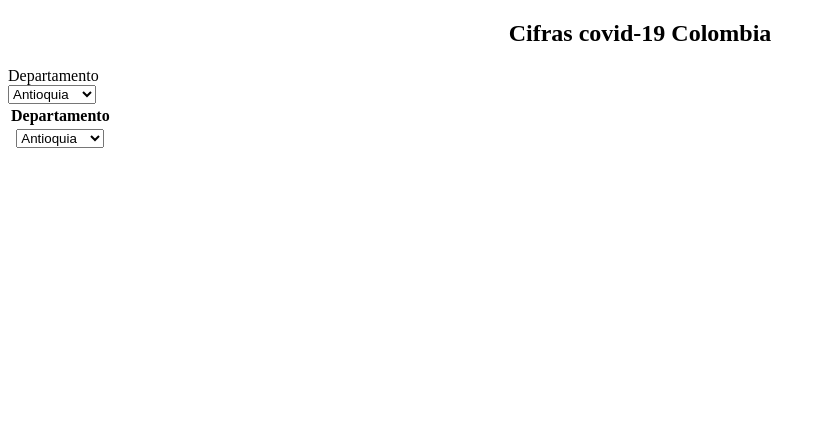
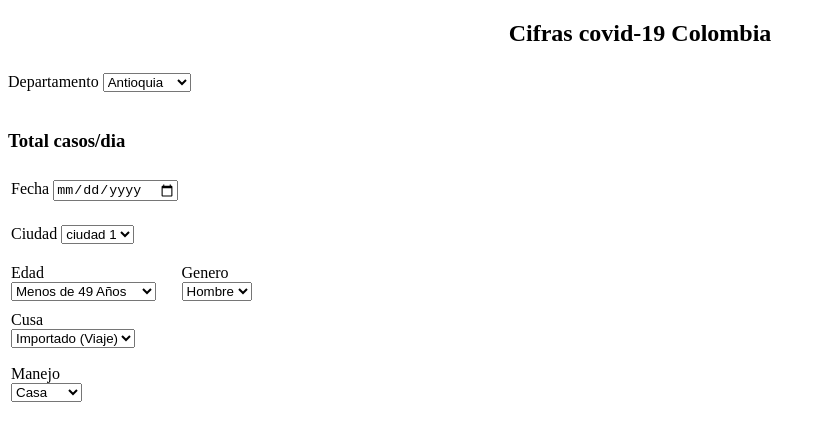
Before and after one commit to CamiloGanem/TallerHTMLyCSS, a plain HTML site: page EJercicio1/index.html in a window 1280 px wide. Shown: the whole page, without its empty margins (0-825 px from the left). Drawn offline with Linux system fonts and the light colour scheme.

Commit message:
inicio ejercicio 1

```diff
--- a/EJercicio1/index.html
+++ b/EJercicio1/index.html
@@ -1,24 +1,21 @@
 <!DOCTYPE html>
 <html lang="es">
+
 <head>
     <link rel="stylesheet" href="esilos.css" />
     <meta charset="UTF-8" />
     <meta http-equiv="X-UA-Compatible" content="IE=edge" />
-    <meta name="viewport" content="width=device-width, initial-scale=1.0" />
+    <meta name="viewport" content="widtd=device-widtd, initial-scale=1.0" />
     <title>Ejercicio 1</title>
 </head>
+
 <body>
     <div>
         <h2 style="text-align: center">Cifras covid-19 Colombia</h2>
     </div>
     <div>
-      <form>
-          <div>
-              <div>
         <label>Departamento</label>
-              </div>
-              <div>
-                <select>
+        <select style="margin-top: 0.5%;">
             <option>Antioquia</option>
             <option>Atlantico</option>
             <option>Bogotá DC</option>
@@ -28,32 +25,68 @@
             <option>Antioquia</option>
         </select>
     </div>
-          </div>
-      </form>
-    </div>
-    <div>
+    <div style="margin-top: 3%;">
         <table>
-            <thead>
+            <tbody>
+                <tr><h3>Total casos/dia</h3></tr>
                 <tr>
-                    <th>Departamento</th>
+                    <td style="height: 30px;">
+                        <label>Fecha</label>
+                        <input type="date">
+                    </td>
                 </tr>
-            </thead>
-            <tbody>
+
                 <tr>
-                    <th>
+                    <td style="text-align: left; height: 50px;">
+                        <label>Ciudad</label>
                         <select>
-                            <option>Antioquia</option>
-                            <option>Atlantico</option>
-                            <option>Bogotá DC</option>
-                            <option>Antioquia</option>
-                            <option>Antioquia</option>
-                            <option>Antioquia</option>
-                            <option>Antioquia</option>
+                            <option value="">ciudad 1</option>
+                            <option value="">ciudad 2</option>
+                            <option value="">ciudad 3</option>
                         </select>
-                    </th>
+                    </td>
+                </tr>
+                <tr>
+                    <td style="text-align: left;">
+                        <label for="">Edad</label><br>
+                        <select name="" id="">
+                            <option value="">Menos de 49 Años</option>
+                            <option value="">Mayores de 50 Años</option>
+                        </select>
+                    </td>
+                    <td style="text-align: left;">
+                        <label for="">Genero</label><br>
+                        <select name="" id="">
+                            <option value="">Hombre</option>
+                            <option value="">Mujer</option>
+                        </select>
+                    </td>
+                </tr>
+                <tr>
+                    <td style="text-align: left; height: 50px;">
+                        <label>Cusa</label><br>
+                        <select>
+                            <option>Importado (Viaje)</option>
+                            <option>Realcionado</option>
+                            <option>En estudio</option>
+                        </select>
+                    </td>
+                </tr>
+                <tr>
+                    <td style="text-align: left; height: 50px;">
+                        <label>Manejo</label><br>
+                        <select>
+                            <option>Casa</option>
+                            <option>Hospital</option>
+                        </select>
+                    </td>
                 </tr>
             </tbody>
         </table>
     </div>
+    <div>
+
+    </div>
 </body>
+
 </html>
```
Lines whose indentation alone changed are shown as unchanged.
